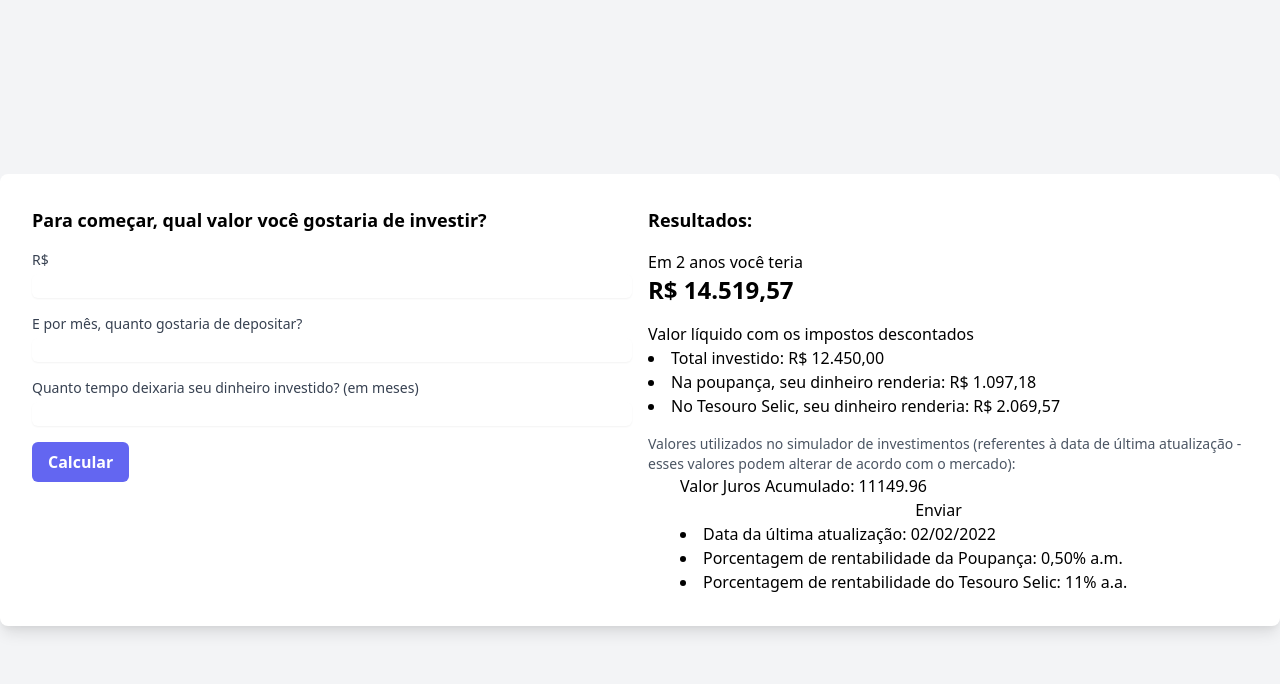
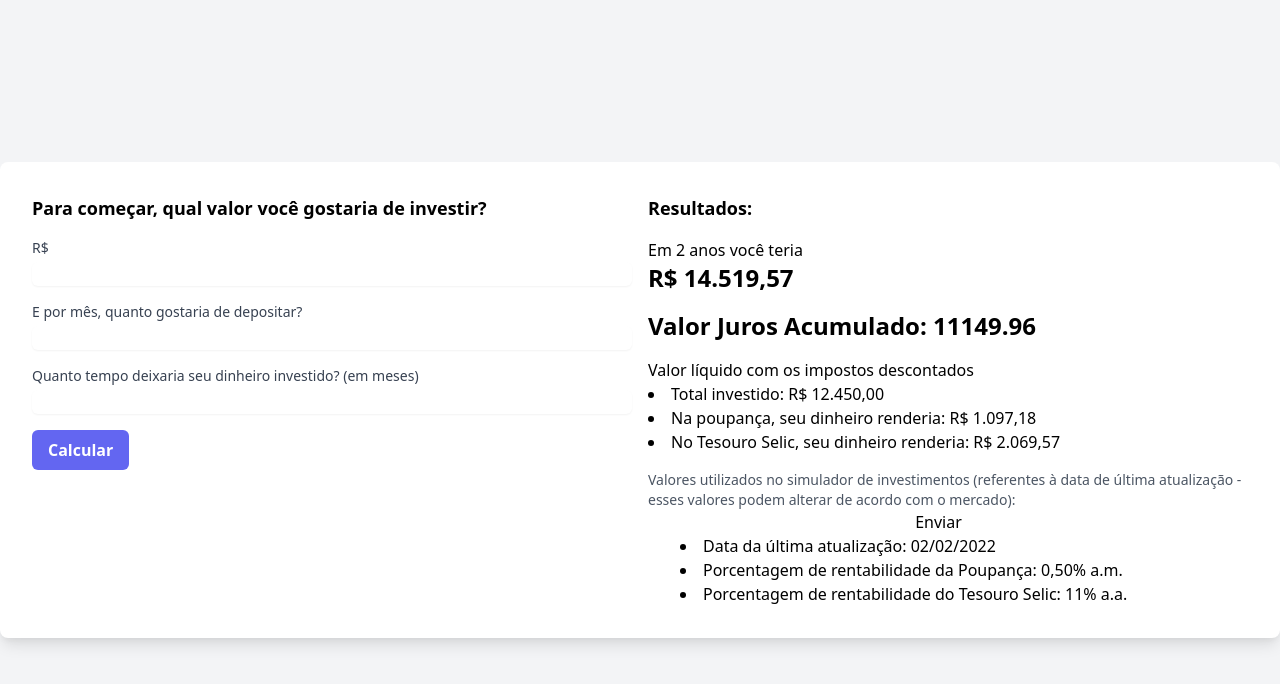
Before and after one commit to matefs/calculadora_investimento_django, a Django app: page / in a window 1280 px wide. Shown: the top 684 px of the page. Run offline with Django 4.2, Linux system fonts and the light colour scheme.

Commit message:
broken change: trying to highlight amount with accrued interest

```diff
--- a/calculadora/templates/calculadora/calculadora.html
+++ b/calculadora/templates/calculadora/calculadora.html
@@ -31,6 +31,7 @@
                 <h2 class="text-lg font-bold mb-4">Resultados:</h2>
                 <p>Em 2 anos você teria</p>
                 <p class="text-2xl font-semibold mb-4">R$ 14.519,57</p>
+<p class="text-2xl font-semibold mb-4" >Valor Juros Acumulado: {{ valor_juros_acumulado }}</p>
                 <p>Valor líquido com os impostos descontados</p>
                 <ul class="list-disc list-inside">
                     <li>Total investido: R$ 12.450,00</li>
@@ -41,7 +42,6 @@
                     <p class="text-sm text-gray-600">Valores utilizados no simulador de investimentos (referentes à data de última atualização - esses valores podem alterar de acordo com o mercado):</p>
                 </div>
                 <ul class="list-disc list-inside ml-8">
-                    <p>Valor Juros Acumulado: {{ valor_juros_acumulado }}</p>
 
 <form method="post" action="{}">
     {% csrf_token %}
```
